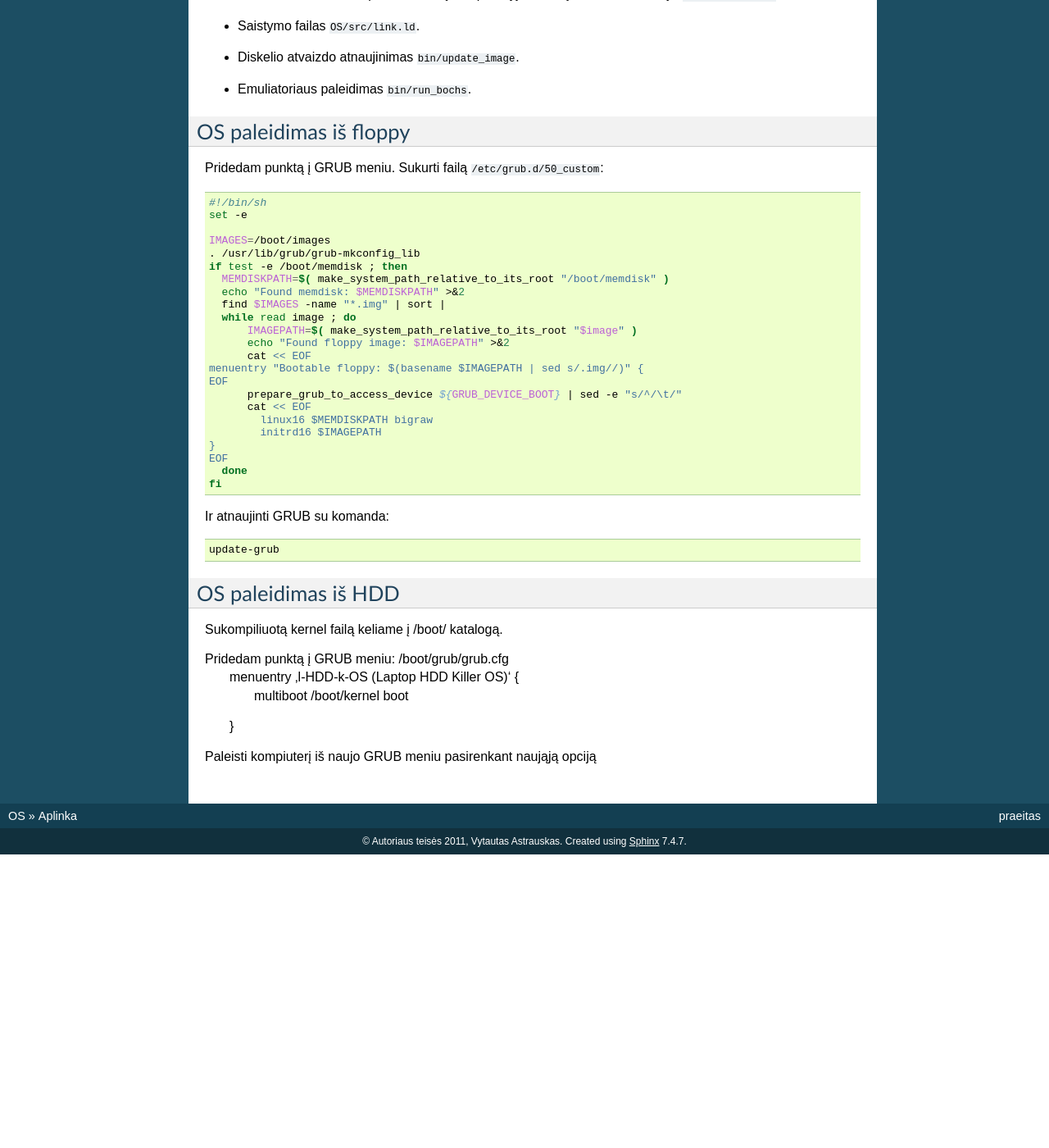
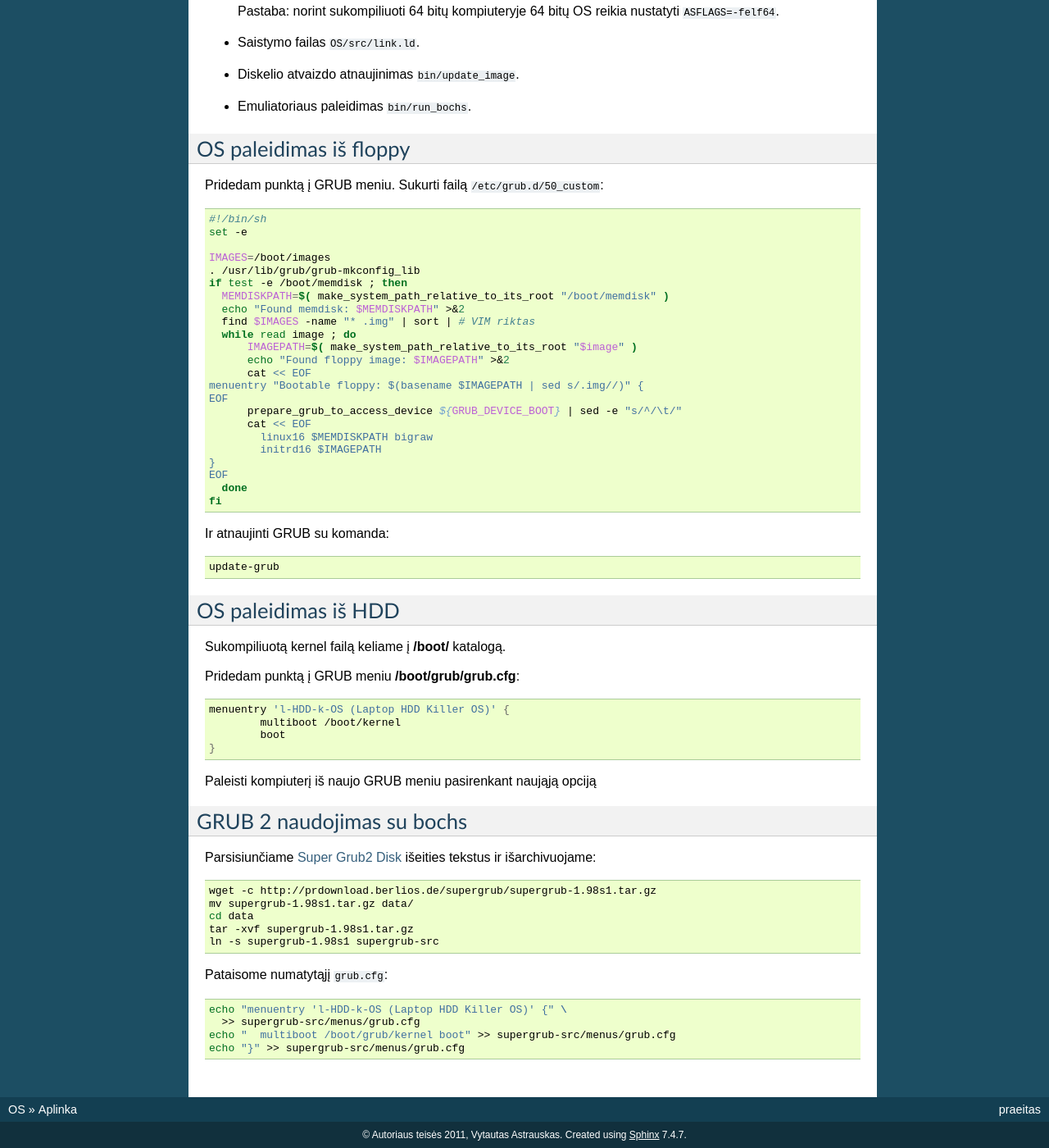
Before and after one commit to vakaras/OS, a Sphinx documentation site: the page built from doc/Real/source/aplinka.rst, in a window 1280 px wide and 1400 px high, scrolled down 1891 px. Shown: the whole window at 82% size. Built offline with Sphinx 7.4.7, drawn with Linux system fonts in a browser that asks for light colours; formulas are drawn with MathJax 3; before the commit the page ends 2933 px from its top, so only the background shows below that; some of the changed text lies outside the part shown.

Commit message:
GRUB2 veikia.

```diff
--- a/doc/Real/source/aplinka.rst
+++ b/doc/Real/source/aplinka.rst
@@ -29,12 +29,13 @@
 
 .. code-block:: bash
 
-  sudo apt-get install build-essential nasm libxpm-dev
+  sudo apt-get install build-essential nasm libxpm-dev xorriso
 
 + **build-essential** yra meta paketas su visais įrankiais reikalingais
   *C/C++* programų kompiliavimui.
 + **nasm** yra asembleris.
 + **libxpm-dev** yra biblioteka reikalinga emuliatoriaus kompiliavimui.
++ **xorriso** reikalingas grub2 paleidimo atvaizdžiui sukurti.
 
 Emuliavimas
 ===========
@@ -106,8 +107,8 @@
   megs: 32
   romimage: file=${BOCHSDIR}/share/bochs/BIOS-bochs-latest
   vgaromimage: file=${BOCHSDIR}/share/bochs/VGABIOS-elpin-2.40
-  floppya: 1_44=/dev/loop0, status=inserted
-  boot: a
+  ata0-master: type=cdrom, path="data/sgrub.iso", status=inserted
+  boot: cdrom
   log: data/bochsout.txt
   mouse: enabled=0
   clock: sync=realtime
@@ -147,7 +148,7 @@
   if test -e /boot/memdisk ; then
     MEMDISKPATH=$( make_system_path_relative_to_its_root "/boot/memdisk" )
     echo "Found memdisk: $MEMDISKPATH" >&2
-    find $IMAGES -name "*.img" | sort |
+    find $IMAGES -name "* .img" | sort | # VIM riktas
     while read image ; do
         IMAGEPATH=$( make_system_path_relative_to_its_root "$image" )
         echo "Found floppy image: $IMAGEPATH" >&2
@@ -172,12 +173,39 @@
 OS paleidimas iš HDD
 ====================
 
-Sukompiliuotą kernel failą keliame į /boot/ katalogą.
+Sukompiliuotą kernel failą keliame į **/boot/** katalogą.
 
-Pridedam punktą į GRUB meniu: /boot/grub/grub.cfg
+Pridedam punktą į GRUB meniu **/boot/grub/grub.cfg**:
+
+.. code-block:: bash
+
   menuentry 'l-HDD-k-OS (Laptop HDD Killer OS)' {
 	  multiboot /boot/kernel
 	  boot
   }
 
 Paleisti kompiuterį iš naujo GRUB meniu pasirenkant naująją opciją
+
+GRUB 2 naudojimas su bochs
+==========================
+
+Parsisiunčiame `Super Grub2 Disk
+<http://www.supergrubdisk.org/category/download/supergrub2diskdownload/>`_
+išeities tekstus ir išarchivuojame:
+
+.. code-block:: bash
+
+  wget -c http://prdownload.berlios.de/supergrub/supergrub-1.98s1.tar.gz
+  mv supergrub-1.98s1.tar.gz data/
+  cd data
+  tar -xvf supergrub-1.98s1.tar.gz
+  ln -s supergrub-1.98s1 supergrub-src
+
+Pataisome numatytąjį ``grub.cfg``:
+
+.. code-block:: bash
+
+  echo "menuentry 'l-HDD-k-OS (Laptop HDD Killer OS)' {" \
+    >> supergrub-src/menus/grub.cfg
+  echo "  multiboot /boot/grub/kernel boot" >> supergrub-src/menus/grub.cfg
+  echo "}" >> supergrub-src/menus/grub.cfg
```
Also changed, not shown: 2 other files.
